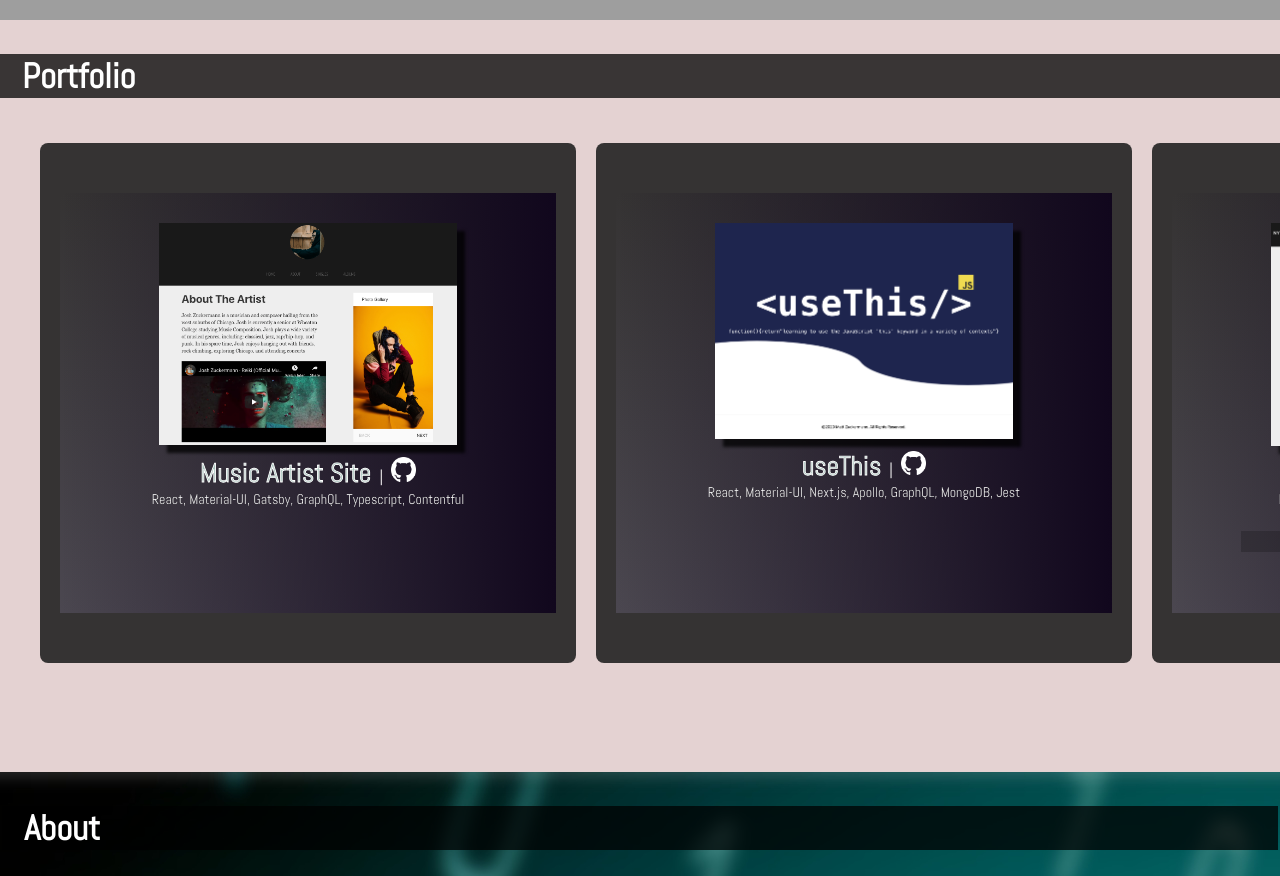
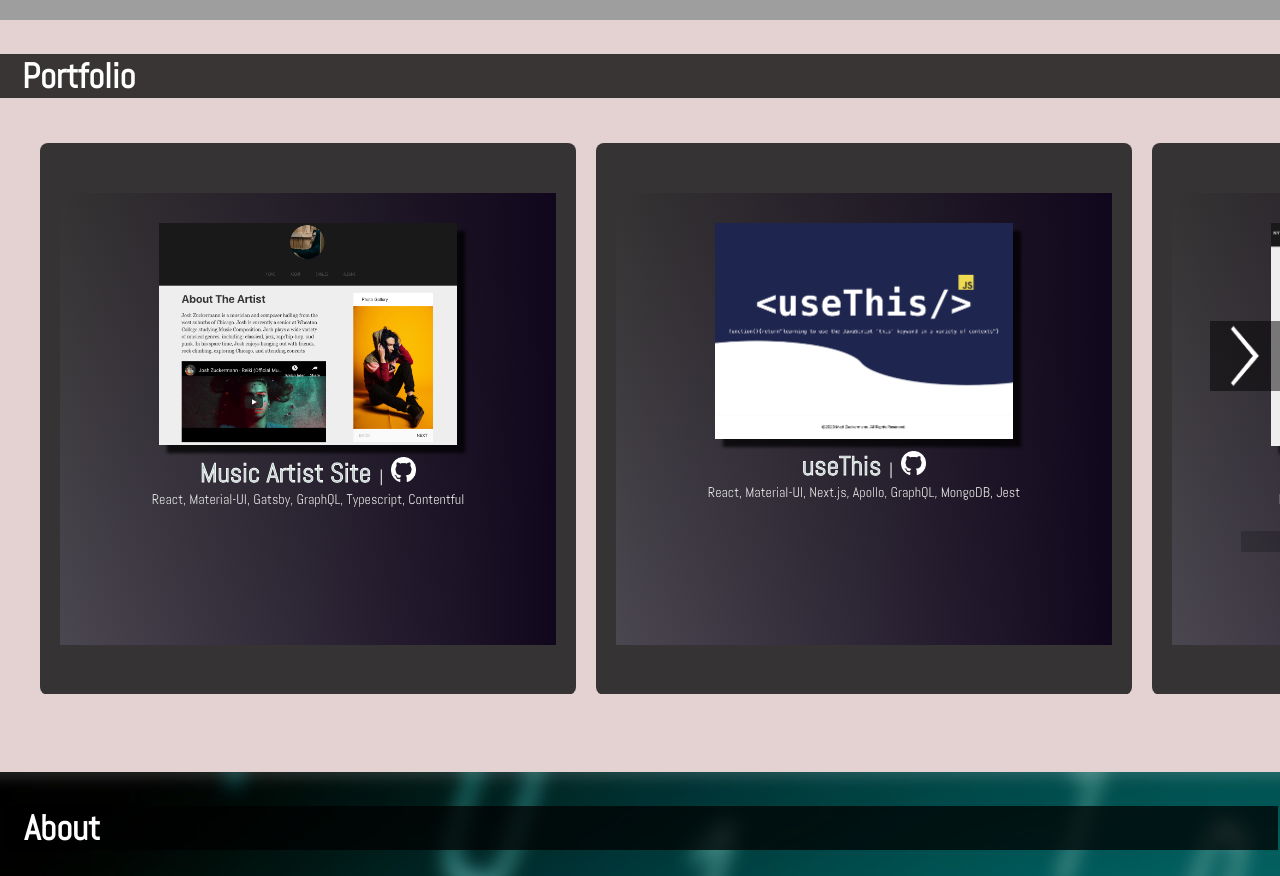
Before and after one commit to mczuckermann/mczuckermann-Portfolio-Gatsby2, a Gatsby site: page / in a window 1280 px wide. Shown: the part 780-1656 px from the top of the page. Built offline with nearby package versions, Linux system fonts and the light colour scheme; Gatsby itself is replaced by a stand-in of ours; grey boxes are pictures that could not be loaded; a script that the page names is missing.

Commit message:
added custom function for horizontal scroll on Projects component

```diff
--- /dev/null
+++ b/src/components/NetflixScrollButton/index.jsx
@@ -0,0 +1,89 @@
+import React, { useState, useEffect } from "react"
+import { makeStyles } from "@material-ui/core/styles"
+import classNames from "classnames"
+import leftArrow from "../../images/leftArrow.png"
+import rightArrow from "../../images/rightArrow.png"
+
+const useStyles = makeStyles((theme) => ({
+  netflixButton: {
+    position: "absolute",
+    zIndex: "10",
+    cursor: "pointer",
+    top: "40%",
+  },
+  orientationLeft: {
+    left: "0px",
+    right: "",
+  },
+  orientationRight: {
+    left: "",
+    right: "0px",
+  },
+  buttonHover: {
+    backgroundColor: "rgba(0,0,0,0.8)",
+  },
+  buttonNonHover: {
+    backgroundColor: "rgba(0,0,0,0.5)",
+  },
+}))
+
+const NetflixScrollButton = ({ arrowRef, orientation, setScrollLeft }) => {
+  const classes = useStyles()
+  const [buttonHover, setButtonHover] = useState(false)
+  const [scrollDistance, setScrollDistance] = useState(0)
+  const [windowWidth, setWindowWidth] = useState(null)
+
+  useEffect(() => {
+    window.addEventListener("resize", () => {
+      setWindowWidth(window.innerWidth)
+    })
+    return () =>
+      window.removeEventListener("resize", () => {
+        setWindowWidth(window.innerWidth)
+      })
+  }, [])
+
+  useEffect(() => {
+    if (window.innerWidth > 1000) setScrollDistance(450)
+    else if (window.innerWidth > 400) setScrollDistance(385)
+    else setScrollDistance(300)
+  }, [windowWidth])
+
+  return (
+    <div
+      className={classNames([classes.netflixButton], {
+        [classes.orientationLeft]: orientation === "left",
+        [classes.orientationRight]: orientation === "right",
+        [classes.buttonHover]: buttonHover,
+        [classes.buttonNonHover]: !buttonHover,
+      })}
+      // style={{ height: "50%" }}
+      onMouseEnter={() => setButtonHover(true)}
+      onMouseLeave={() => setButtonHover(false)}
+      onClick={() =>
+        orientation === "left"
+          ? setScrollLeft(arrowRef.current.scrollLeft - scrollDistance)
+          : setScrollLeft(arrowRef.current.scrollLeft + scrollDistance)
+      }
+    >
+      <div
+        style={{
+          display: "flex",
+          justifyContent: "center",
+          alignItems: "center",
+        }}
+      >
+        <img
+          alt="arrow-button"
+          style={{
+            width: "70px",
+            verticalAlign: "middle",
+          }}
+          src={orientation === "left" ? leftArrow : rightArrow}
+        ></img>
+      </div>
+    </div>
+  )
+}
+
+export default NetflixScrollButton
--- a/src/components/Projects/index.jsx
+++ b/src/components/Projects/index.jsx
@@ -1,13 +1,16 @@
-import React, { useState, useContext } from "react"
+import React, { useState, useEffect, useRef, useContext } from "react"
 import { useTrail } from "react-spring"
 import { Waypoint } from "react-waypoint"
 import Project from "../Project"
+import NetflixScrollButton from "../NetflixScrollButton"
 import "./projects.css"
 import { GlobalContext } from "../../pages"
 import imageInfo from "../../js/imageInfo"
 
 const Projects = () => {
+  const arrowRef = useRef(null)
   const [on, toggle] = useState(false)
+  const [scrollLeft, setScrollLeft] = useState(0)
   const { setValue, allRefs } = useContext(GlobalContext)
   const [trail, set, stop] = useTrail(imageInfo.length, () => ({
     transform: "scale(0.8, 0.8), translate3d(-8%,0,0)",
@@ -21,6 +24,13 @@ const Projects = () => {
     config: { duration: (imageInfo.length * 1000) / imageInfo.length },
   })
   stop()
+
+  useEffect(() => {
+    arrowRef.current.scrollTo({
+      left: scrollLeft,
+      behavior: "smooth",
+    })
+  }, [scrollLeft])
 
   return (
     <div ref={allRefs[1]} className="projectsBody">
@@ -37,7 +47,23 @@ const Projects = () => {
       <h1 className="groupHeaders">Portfolio</h1>
       <div className="app">
         <div className="full hide-scroll">
-          <ul className="hs">
+          {scrollLeft > 0 && (
+            <NetflixScrollButton
+              arrowRef={arrowRef}
+              orientation="left"
+              scrollLeft={scrollLeft}
+              setScrollLeft={setScrollLeft}
+            />
+          )}
+          {scrollLeft <= arrowRef.current?.scrollWidth - window.innerWidth && (
+            <NetflixScrollButton
+              arrowRef={arrowRef}
+              orientation="right"
+              scrollLeft={scrollLeft}
+              setScrollLeft={setScrollLeft}
+            />
+          )}
+          <ul ref={arrowRef} className="hs" style={{ position: "relative" }}>
             {trail.map((fade, index) => (
               <li className="item" key={`key-${index}`}>
                 <Project fade={fade} index={index} />
--- a/src/components/Projects/projects.css
+++ b/src/components/Projects/projects.css
@@ -3,7 +3,7 @@
 /* ======== */
 
 :root {
-  --projects-array-length: 5;
+  --projects-array-length: 6;
 }
 
 .projectOpaqueBackground {
@@ -81,16 +81,21 @@ a#noDecoration {
   grid-column: 1 / -1;
 }
 
+.hide-scroll {
+  overflow-x: hidden;
+}
+
 .hs {
   display: grid;
   grid-gap: 20px;
   grid-template-columns:
-    20px repeat(var(--projects-array-length), calc(40% - var(--gutter) * 2))
+    20px repeat(var(--projects-array-length), calc(47% - var(--gutter) * 2))
     20px;
   grid-template-rows: minmax(65vh, 1fr);
-  overflow-x: scroll;
-  scroll-snap-type: none;
+  overflow-x: hidden;
+  scroll-snap-type: x proximity;
   padding-bottom: calc(0.75 * var(--gutter));
+  height: 100%;
 }
 
 .hs:before,
@@ -99,12 +104,14 @@ a#noDecoration {
 }
 
 ul {
+  overflow-x: hidden;
   list-style: none;
   padding: 0;
 }
 
 .hs > li,
 .item {
+  scroll-snap-align: center;
   padding: calc(var(--gutter) / 2 * 2);
   display: flex;
   flex-direction: column;
```
Also changed, not shown: src/images/leftArrow.png (added), src/images/rightArrow.png (added).
